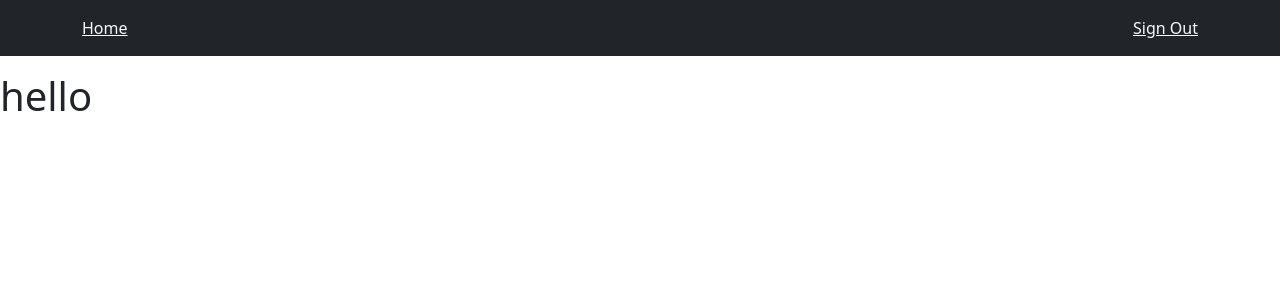
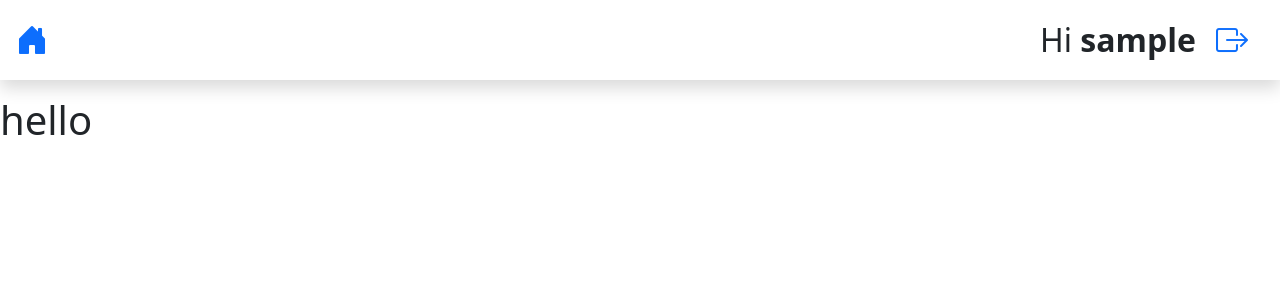
Before and after one commit to akbarali97/voice_twitter, a Django app: page / in a window 1280 px wide. Shown: the top 300 px of the page. Run offline with Django 4.2, Linux system fonts and the light colour scheme; the visitor is signed in with stand-in values (Sample User, id 1).

Commit message:
update: setup toasts for messages. And header fix

```diff
--- a/dashboard/templates/base.html
+++ b/dashboard/templates/base.html
@@ -2,7 +2,8 @@
 <html>
   <head>
     <title>{% block head_title %}{% endblock %}</title>
-    <link href="https://cdn.jsdelivr.net/npm/bootstrap@5.0.1/dist/css/bootstrap.min.css" rel="stylesheet" integrity="sha384-+0n0xVW2eSR5OomGNYDnhzAbDsOXxcvSN1TPprVMTNDbiYZCxYbOOl7+AMvyTG2x" crossorigin="anonymous">
+    <link href="https://cdn.jsdelivr.net/npm/bootstrap@5.0.2/dist/css/bootstrap.min.css" rel="stylesheet" integrity="sha384-EVSTQN3/azprG1Anm3QDgpJLIm9Nao0Yz1ztcQTwFspd3yD65VohhpuuCOmLASjC" crossorigin="anonymous">
+    <link rel="stylesheet" href="https://cdn.jsdelivr.net/npm/bootstrap-icons@1.5.0/font/bootstrap-icons.css">
     <style>
       .form-group {
         margin-top: 10px;
@@ -14,30 +15,54 @@
   <body>
     {% block body %}
 
-    {% if messages %}
-      <div class="p-2">
-        {% for message in messages %}
-          <div class="text-center border-bottom">{{message}}</div>
-        {% endfor %}
-      </div>
-    {% endif %}
-
-    <div class="p-3 mb-3 bg-dark">
-      <div class="container d-flex justify-content-between">
+    <div class="container-fluid p-3 mb-3 shadow ">
+      <div class="row justify-content-between">
+          <div class="col-auto">
+            <a class="text-primary" href="{% url 'home' %}">
+              <i class="bi bi-house-door-fill" style="font-size: xx-large;"></i>
+            </a>
+          </div>
           {% if user.is_authenticated %}
-          <div><a class="text-light" href="{% url 'home' %}">Home</a></div>
-          <div><a class="text-light" href="{% url 'account_logout' %}">Sign Out</a></div>
-          {% else %}
-          <div><a class="text-light" href="{% url 'account_login' %}">Sign In</a></div>
+          <div class="col-auto">
+            <span style="font-size: xx-large;">Hi<b> {{user}}</b></span>
+            <span>
+              <a class="text-primary mx-3" href="{% url 'account_logout' %}" data-bs-toggle="tooltip" data-bs-placement="bottom" title="Logout">
+                <i class="bi bi-box-arrow-right" style="font-size: xx-large;"></i>
+              </a>
+            </span>
+          </div>
           {% endif %}
       </div>
     </div>
     {% block content %}
     {% endblock %}
+
+    {% if messages %}
+    <div class="position-absolute bottom-0 end-0" >
+    {% for message in messages %}
+      <div class="toast my-3" role="alert" aria-live="assertive" aria-atomic="true" data-autohide="true">
+        <div class="toast-header">
+          <strong class="me-auto text-primary">Message</strong>
+          <small class="text-muted">just now</small>
+          <button type="button" class="btn-close" data-bs-dismiss="toast" aria-label="Close"></button>
+        </div>
+        <div class="toast-body">
+          {{message}}
+        </div>
+      </div>
+    {% endfor %}
+    </div>
+{% endif %}
+
     {% endblock %}
     {% block extra_body %}
     {% endblock %}
-
-    <script src="https://cdn.jsdelivr.net/npm/bootstrap@5.0.1/dist/js/bootstrap.bundle.min.js" integrity="sha384-gtEjrD/SeCtmISkJkNUaaKMoLD0//ElJ19smozuHV6z3Iehds+3Ulb9Bn9Plx0x4" crossorigin="anonymous"></script>
+    <script src="https://cdn.jsdelivr.net/npm/bootstrap@5.0.2/dist/js/bootstrap.bundle.min.js" integrity="sha384-MrcW6ZMFYlzcLA8Nl+NtUVF0sA7MsXsP1UyJoMp4YLEuNSfAP+JcXn/tWtIaxVXM" crossorigin="anonymous"></script>
+    <script src="https://code.jquery.com/jquery-3.6.0.min.js" integrity="sha256-/xUj+3OJU5yExlq6GSYGSHk7tPXikynS7ogEvDej/m4=" crossorigin="anonymous"></script>
+    <script>
+      $(document).ready(function() {
+        $(".toast").toast('show');
+    });
+    </script>
   </body>
 </html>
--- a/dashboard/views.py
+++ b/dashboard/views.py
@@ -1,9 +1,11 @@
 from django.shortcuts import render
 from django.views.decorators.http import require_http_methods
 from django.contrib.auth.decorators import login_required
+from django.contrib import messages
 
 @login_required
 @require_http_methods(["GET"])
 def home(request):
     context = {}
+    messages.info(request, 'You are loged in!')
     return render(request,'dashboard.html', context)
```
